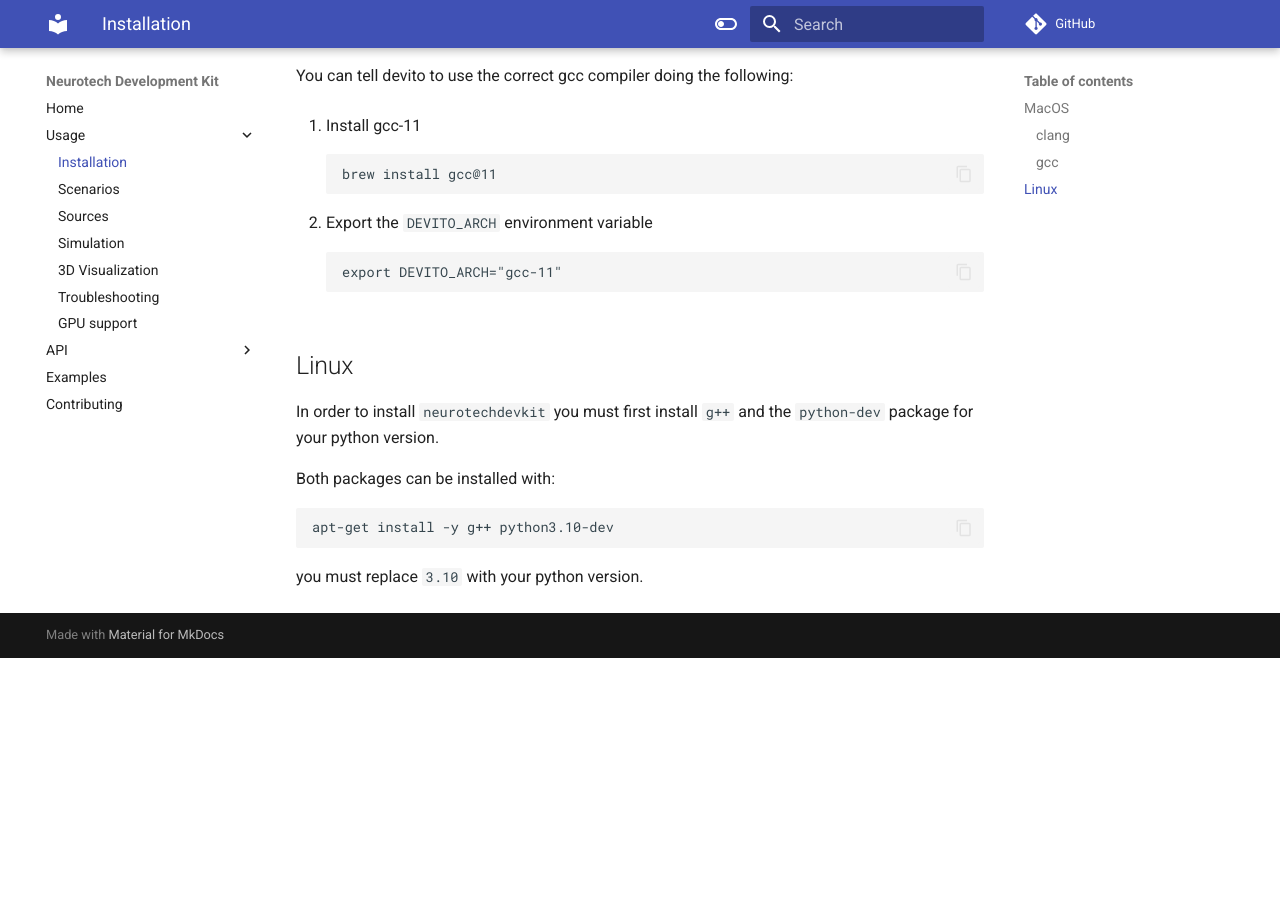
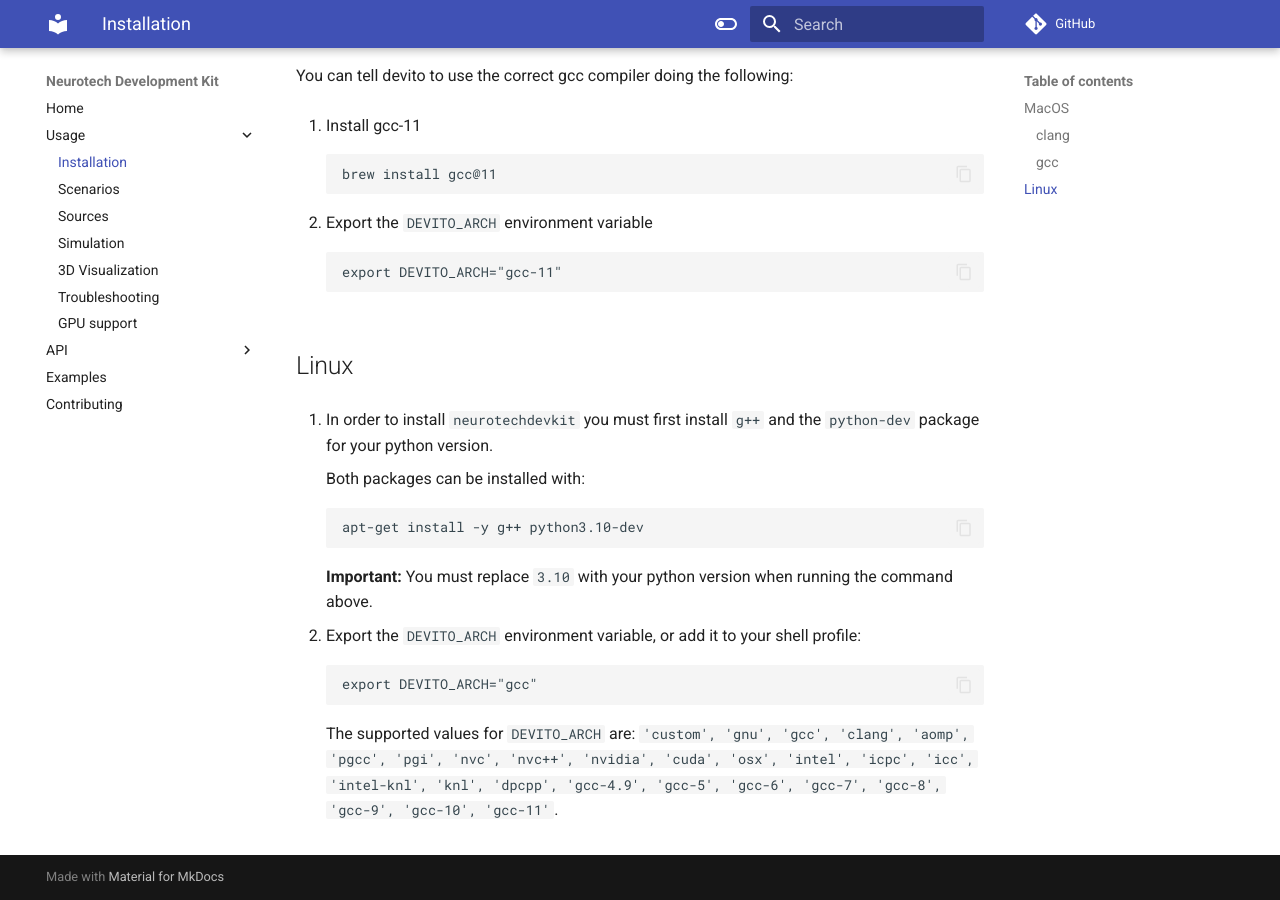
Before and after one commit to agencyenterprise/neurotechdevkit, an MkDocs documentation site: the page built from docs/usage/installation.md, in a window 1280 px wide and 900 px high, scrolled down 1934 px. Built offline with MkDocs 1.6.1 and Material for MkDocs 9.7.7, drawn with Linux system fonts in a browser that asks for light colours; comment, search, counter and statistics services are not loaded; before the commit the page ends 2592 px from its top, so only the background shows below that.

Commit message:
Extending linux installation docs

````diff
--- a/docs/usage/installation.md
+++ b/docs/usage/installation.md
@@ -100,11 +100,19 @@ You can tell devito to use the correct gcc compiler doing the following:
 
 ## Linux
 
-In order to install `neurotechdevkit` you must first install `g++` and the `python-dev` package for your python version.
+1. In order to install `neurotechdevkit` you must first install `g++` and the `python-dev` package for your python version.
 
-Both packages can be installed with:
-```
-apt-get install -y g++ python3.10-dev
-```
+    Both packages can be installed with:
+    ```
+    apt-get install -y g++ python3.10-dev
+    ```
 
-you must replace `3.10` with your python version.
+    **Important:** You must replace `3.10` with your python version when running the command above.
+
+1. Export the `DEVITO_ARCH` environment variable, or add it to your shell profile:
+
+    ```
+    export DEVITO_ARCH="gcc"
+    ```
+
+    The supported values for `DEVITO_ARCH` are: `'custom', 'gnu', 'gcc', 'clang', 'aomp', 'pgcc', 'pgi', 'nvc', 'nvc++', 'nvidia', 'cuda', 'osx', 'intel', 'icpc', 'icc', 'intel-knl', 'knl', 'dpcpp', 'gcc-4.9', 'gcc-5', 'gcc-6', 'gcc-7', 'gcc-8', 'gcc-9', 'gcc-10', 'gcc-11'`.
````
